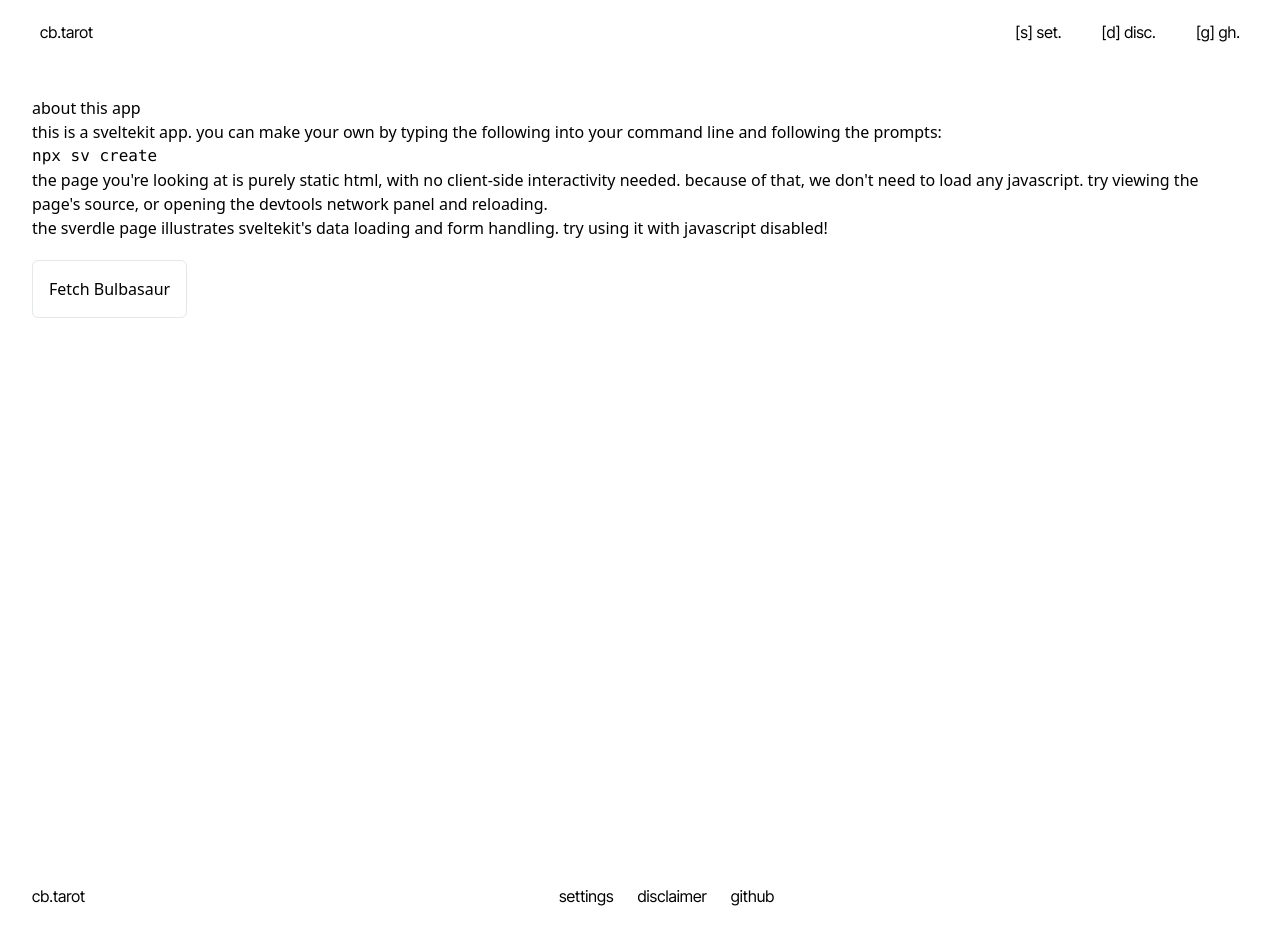
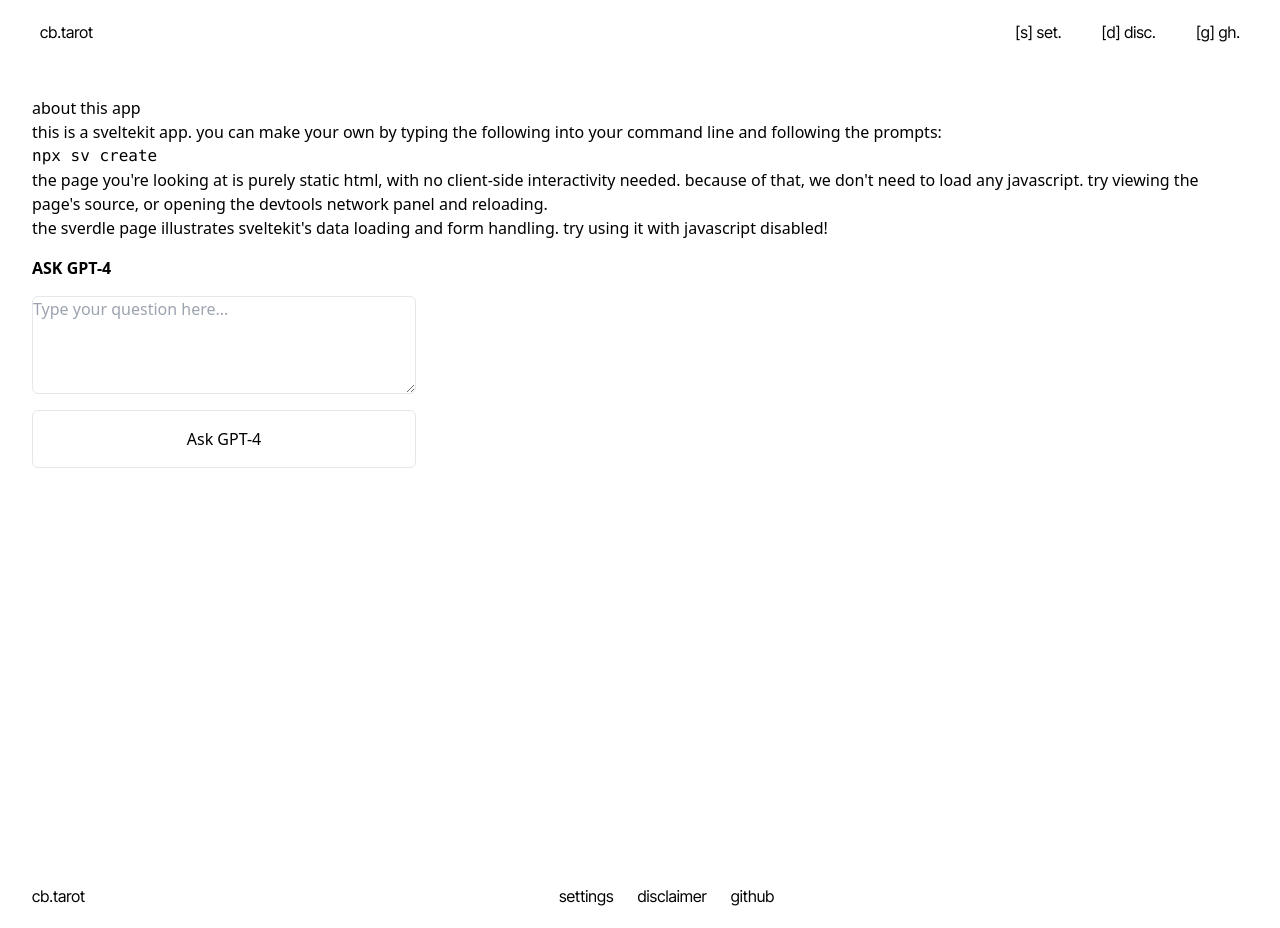
Before and after one commit to Colton-Bassett/tarot, a SvelteKit app: page /disclaimer in a window 1280 px wide. Built offline with nearby package versions, Linux system fonts and the light colour scheme.

Commit message:
Added basic chatgpt into the app

```diff
--- /dev/null
+++ b/src/routes/api/gpt/+server.ts
@@ -0,0 +1,44 @@
+import { json, error } from '@sveltejs/kit';
+
+import { OPENAI_API_KEY } from '$env/static/private';
+
+const OPENAI_API_URL = 'https://api.openai.com/v1/chat/completions';
+
+export const POST = async ({ request }) => {
+	// Get the request data (assuming the client sends a JSON body)
+	const { prompt } = await request.json();
+
+	if (!prompt) {
+		throw error(400, 'Prompt is required');
+	}
+
+	try {
+		// Send request to OpenAI API
+		const response = await fetch(OPENAI_API_URL, {
+			method: 'POST',
+			headers: {
+				'Content-Type': 'application/json',
+				Authorization: `Bearer ${OPENAI_API_KEY}` // Securely retrieve API key
+			},
+			body: JSON.stringify({
+				model: 'gpt-4o-mini', // You can change to GPT-3 if needed
+				messages: [{ role: 'user', content: prompt }],
+				max_tokens: 150,
+				temperature: 0.7 // Adjust temperature to control response creativity
+			})
+		});
+
+		if (!response.ok) {
+			throw new Error('Failed to get response from OpenAI');
+		}
+
+		const data = await response.json();
+
+		// Send OpenAI response back to client
+		return json({
+			message: data.choices[0].message.content
+		});
+	} catch (err: any) {
+		return json({ error: err.message }, { status: 500 });
+	}
+};
--- a/src/routes/api/pokemon/+server.ts
+++ /dev/null
@@ -1,17 +0,0 @@
-import { json } from '@sveltejs/kit';
-import type { RequestHandler } from './$types';
-
-export const POST = (async () => {
-	try {
-		const response = await fetch('https://pokeapi.co/api/v2/pokemon/bulbasaur');
-		const data = await response.json();
-
-		return json({
-			name: data.name,
-			id: data.id,
-			types: data.types.map((type: { type: { name: string } }) => type.type.name)
-		});
-	} catch (error) {
-		return json({ error: 'Failed to fetch Bulbasaur' }, { status: 500 });
-	}
-}) satisfies RequestHandler;
--- a/src/routes/disclaimer/+page.server.ts
+++ b/src/routes/disclaimer/+page.server.ts
@@ -2,7 +2,7 @@ import type { TempType } from '$lib/deck';
 import { error, json, type RequestHandler } from '@sveltejs/kit';
 
 export async function load() {
-	// Initial data structure with no Bulbasaur data.
+	// incase loading data from server -> client needed
 	return {
 		data: null
 	};
--- a/src/routes/disclaimer/+page.svelte
+++ b/src/routes/disclaimer/+page.svelte
@@ -19,30 +19,37 @@
 		}
 	}
 
-	type PokemonData = {
-		name: string;
-		id: number;
-		types: string[];
-	} | null;
+	let prompt = $state<string>('');
+	let response = $state<string>('');
+	let loading = $state<boolean>(false);
 
-	let pokemon = $state<PokemonData>(null);
-	let error = $state<string | null>(null);
+	async function fetchGPTResponse() {
+		if (!prompt.trim()) {
+			alert('Please enter a prompt.');
+			return;
+		}
 
-	async function fetchBulbasaur() {
+		loading = true;
 		try {
-			const response = await fetch('/api/pokemon', {
-				method: 'POST'
+			const res = await fetch('/api/gpt', {
+				method: 'POST',
+				headers: {
+					'Content-Type': 'application/json'
+				},
+				body: JSON.stringify({ prompt })
 			});
 
-			if (!response.ok) {
-				throw new Error('Failed to fetch Bulbasaur');
+			if (!res.ok) {
+				const errorData = await res.json();
+				throw new Error(errorData.error || 'Something went wrong.');
 			}
 
-			pokemon = await response.json();
-			error = null;
-		} catch (e) {
-			error = e instanceof Error ? e.message : 'An error occurred';
-			pokemon = null;
+			const data = await res.json();
+			response = data.message;
+		} catch (error: any) {
+			response = `Error: ${error.message}`;
+		} finally {
+			loading = false;
 		}
 	}
 </script>
@@ -75,24 +82,23 @@
 		using it with JavaScript disabled!
 	</p>
 
-	<button class="my-5 rounded-md border p-4" onclick={fetchBulbasaur}> Fetch Bulbasaur </button>
+	<div class="flex max-w-96 flex-col">
+		<h1 class="my-4 font-bold uppercase">Ask GPT-4</h1>
+		<textarea
+			class="rounded-md border"
+			bind:value={prompt}
+			placeholder="Type your question here..."
+			rows="4"
+			cols="50"
+		></textarea>
 
-	{#if error}
-		<p class="error">{error}</p>
-	{/if}
+		<button class="mt-4 rounded-md border p-4" onclick={fetchGPTResponse} disabled={loading}>
+			{loading ? 'Thinking...' : 'Ask GPT-4'}
+		</button>
 
-	{#if pokemon}
-		<div class="pokemon-card">
-			<h2>{pokemon.name}</h2>
-			<p>ID: {pokemon.id}</p>
-			<div class="types">
-				<h3>Types:</h3>
-				<ul>
-					{#each pokemon.types as type}
-						<li>{type}</li>
-					{/each}
-				</ul>
-			</div>
-		</div>
-	{/if}
+		{#if response}
+			<h2>Response:</h2>
+			<p>{response}</p>
+		{/if}
+	</div>
 </div>
```
